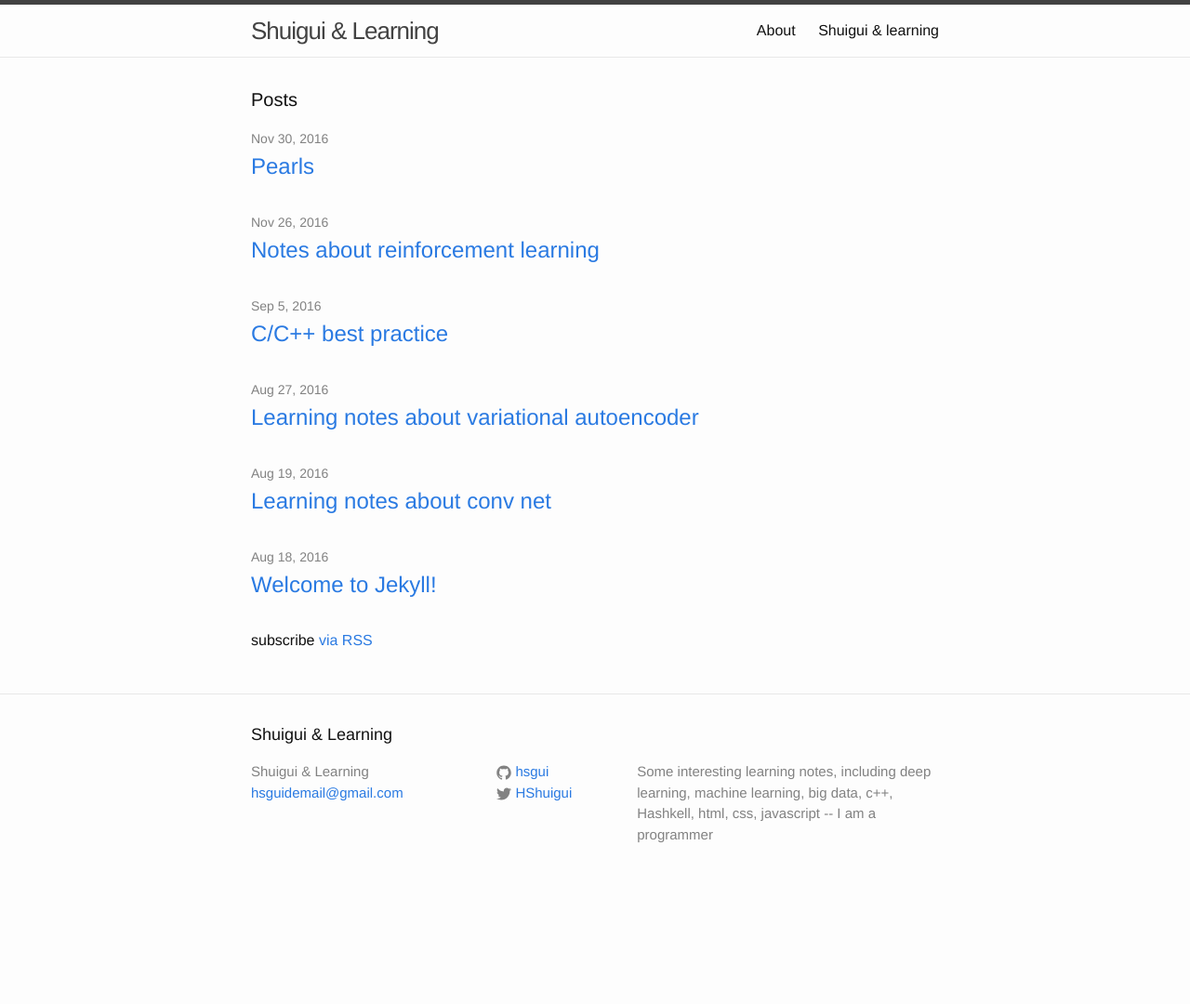
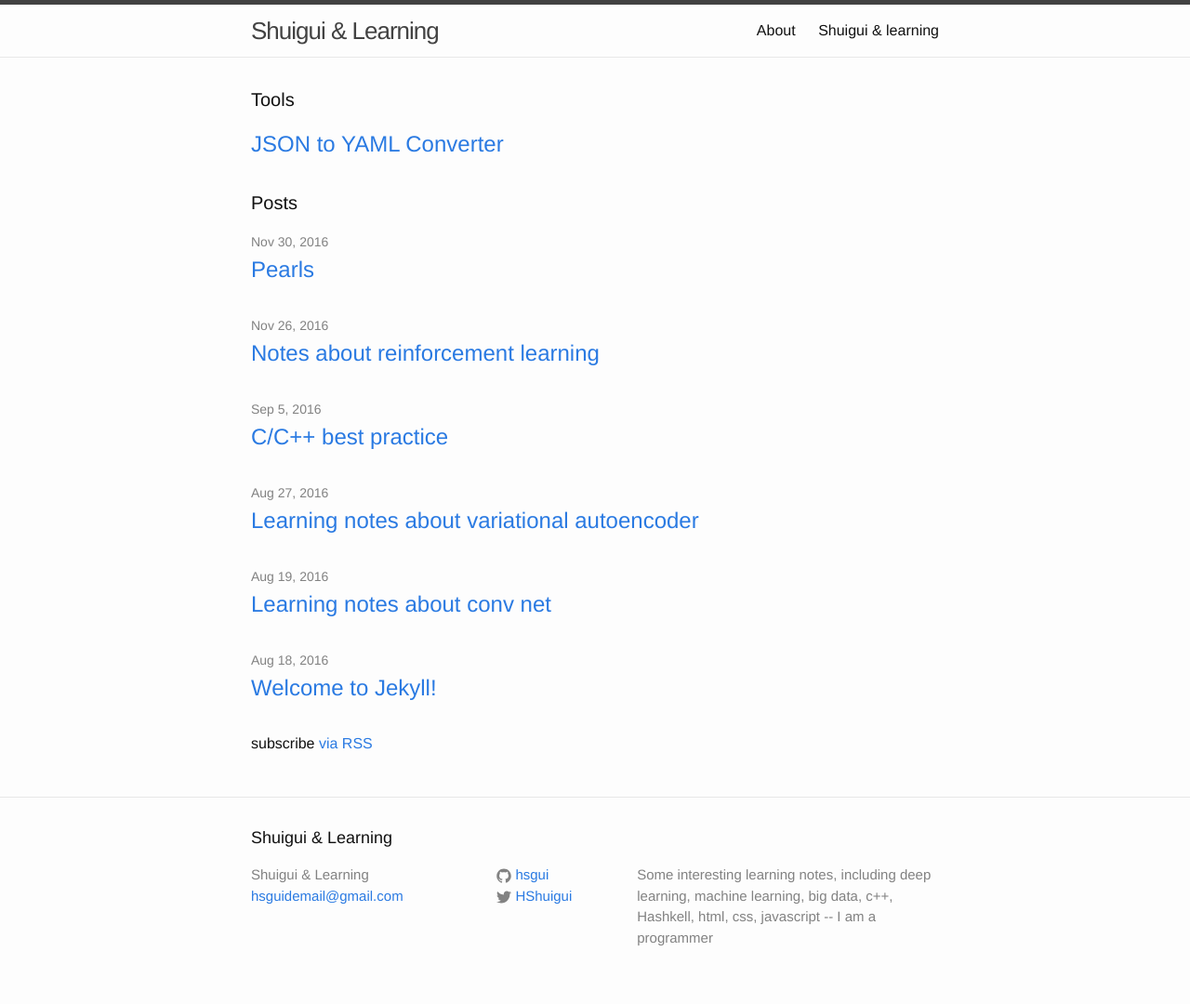
Before and after one commit to hsgui/hsgui.github.io, a Jekyll site: the page built from index.html, in a window 1280 px wide. Shown: the whole page at 93% size. Built offline with Jekyll 4.4.1, drawn with Linux system fonts in a browser that asks for light colours; before the commit the page ends 969 px from its top, so only the background shows below that.

Commit message:
Add JSON to YAML converter link to homepage
Co-Authored-By: Claude <noreply@anthropic.com>

```diff
--- a/index.html
+++ b/index.html
@@ -4,6 +4,14 @@ title: Shuigui & learning
 ---
 
 <div class="home">
+
+  <h1 class="page-heading">Tools</h1>
+
+  <ul class="post-list">
+    <li>
+      <h2><a class="post-link" href="/json2yaml.html">JSON to YAML Converter</a></h2>
+    </li>
+  </ul>
 
   <h1 class="page-heading">Posts</h1>
 
```
